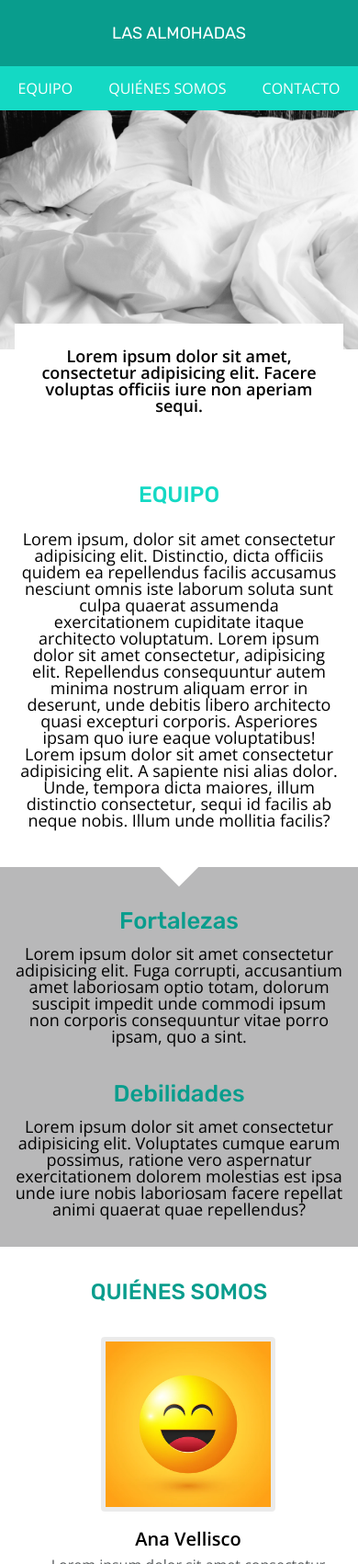
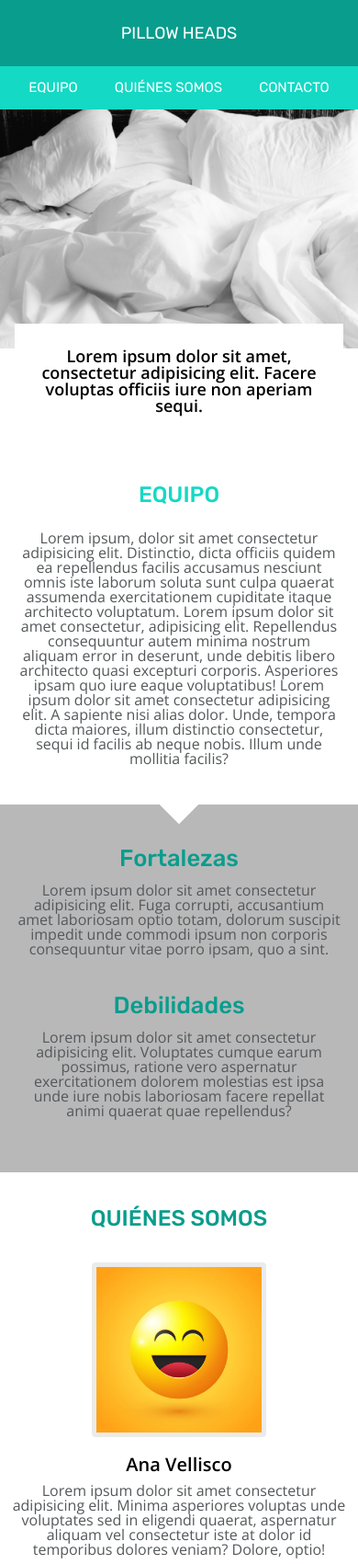
Before and after one commit to Adalab/project-promo-r-module-1-team-5, a plain HTML site: page index.html in a window 390 px wide. Shown: the top 1701 px of the page at 92% size. Drawn offline with nearby package versions, Linux system fonts and the light colour scheme.

Commit message:
finished mobile version

```diff
--- a/Styles/main.css
+++ b/Styles/main.css
@@ -1,11 +1,15 @@
 :root {
-    font-family: 'Rubik', sans-serif;
-    font-family: 'Open Sans', sans-serif;
-
-}
+    --type-r: 'Rubik', sans-serif;
+    --type-os: 'Open Sans', sans-serif;
+    --color-b: #14d9c4;
+    --color-gb: #099d8d;
+    --color-grey: #54585a;
+    --color-blondgrey: #b8b8b9;
+    --color-w: white;
+    }
 .header {
     text-align: center;
-    background-color:#099d8d;
+    background-color: var(--color-gb);
     color: white;
 }
 .almohadas {
@@ -13,24 +17,30 @@
 }
 .text-style-13 {
     font-size: 18px;
-    font-family: 'Rubik';
+    font-family: var(--type-r);
     font-weight: 400;
 }
 
 .lista-navegador {
     display: flex;
     justify-content:space-around;
-    background-color: #14d9c4;
+    background-color: var(--color-b);
     padding-top: 1rem;
     padding-bottom: 1rem;
+    padding-left: 0.7rem;
+    padding-right: 0.7rem;
 
 }
 .lista-navegador a {
     text-decoration: none;
-    color: white;
+    color: var(--color-w);
+}
+.text-style-7 {
+    font-family: var(--type-r);
+    font-size: 15px;
 }
 .text-style-5 {
-    font-family: 'Rubik';
+    font-family: var(--type-r);
     font-size: 24px;
     font-weight: 500;
     font-stretch: normal;
@@ -38,13 +48,14 @@
     line-height: 1.88;
     letter-spacing: normal;
     text-align: center;
-    color: #14d9c4
+    color: var(--color-b);
 }
 .imagen-hero {
     width:100%;
 }
 .lema {
-    background-color: white;
+    font-family: var(--type-os);
+    background-color: var(--color-w);
     position: relative;
     z-index: 1;
     bottom: 30px;
@@ -59,16 +70,19 @@
     padding: 0.65rem;
     text-align: center;
     margin: 0rem 0.7rem 2rem 0.7rem;
+    color: var(--color-blondgrey);
 }
 .equipo-titulo {
     margin-bottom: 1rem;
 }
 .text-equipo{
-    font-size: 18px;
+    font-size: 16px;
+    color: var(--color-grey);
+    font-family: var(--type-os);
 }
 
 .text-style-6 {
-    font-family: 'Rubik';
+    font-family: var(--type-r);
     font-size: 1.6rem;
     font-weight: 500;
     font-stretch: normal;
@@ -76,25 +90,30 @@
     line-height: 2.05;
     letter-spacing: normal;
     text-align: center;
-    color: #099d8d
+    color: var(--color-gb)
 }
 .cuadradito {
     width: 1.875rem;
     height: 1.875rem;
-    background-color: white;
+    background-color: var(--color-w);
     z-index: 1;
     position: absolute;
     left: 50%;
     transform: translate(-50%, -50%) rotate(45deg);
+
 }
 .f-d {
+    color: var(--color-blondgrey);
     background-color: #b8b8b9;
-    padding: 2rem 1rem 2rem 1rem;
+    padding: 2rem 1rem 3.7rem 1rem;
     text-align: center;
+
 
 }
 .f-d-texto {
-    font-size: 18px;
+    font-size: 16px;
+    font-family: var(--type-os);
+    color: var(--color-grey);
 }
 .fortalezas {
     margin-bottom: 1.7rem;
@@ -107,16 +126,14 @@
 .who-title {
     padding: 2.37rem 0 1.27rem 0;
     background-color: white;
-    color: #099d8d;
+    color: var(--color-gb);
     font-weight: bold;
     text-align: center;
     font-size: 24px;
     font-weight: 500;
-    font-family: 'Rubik', sans-serif;
+    font-family: var(--type-r);
 }
 .article {
-
-    padding-left: 20px;
     padding-top: 1rem;
     display: flex;
     flex-direction: column;
@@ -136,15 +153,16 @@
     color: black;
     padding-top: 20px;
     padding-bottom: 10px;
-    font-family: 'Open Sans', sans-serif;
+    font-family: var(--type-os);
     font-size: 20px;
 }
 
 .text {
+    font-size: 16px;
     text-align: center;
-    font-family: 'Open Sans', sans-serif;
+    font-family: var(--type-os);
     margin: 0rem 0.7rem 0.7rem 0.7rem;
-    color: #54585a;
+    color: var(--color-grey);
 }
 
 .social {
@@ -153,17 +171,16 @@
     display: flex;
     gap: 8px;
     justify-content:space-around;
-    color: #099d8d;
+    color: var(--color-gb);
     text-align: center;
-
 }
 
 .icon {
-    color: #099d8d;
+    color: var(--color-gb);
 }
 
 .footer{
-    font-family: 'Open Sans', sans-serif;
+    font-family: var(--type-os);
     display: flex;
     flex-direction: column;
     justify-content: center;
@@ -172,10 +189,9 @@
 
 
 .title-footer{
-    color:#b8b8b9;
+    color: var(--color-blondgrey);
     padding-top: 50px;
     font-size: 15px;
-
 }
 
 .links{
@@ -183,23 +199,20 @@
     padding-top:15px;
     font-weight: 600;
     font-size: 14px;
-
 }
 
 .links li{
     padding: 3px;
     text-align: center;
 
-
 }
 .links li a{
     text-decoration: none;
-    color: #54585a;
+    color: var(--color-grey);
 }
 
 
 .logo-adalab{
-
     width:116px;
     margin-bottom: 37px;
 
--- a/index.html
+++ b/index.html
@@ -17,12 +17,12 @@
 </head>
 <body>
     <header class="header">
-        <h1 class="text-style-13 almohadas">LAS ALMOHADAS</h1>
+        <h1 class="text-style-13 almohadas">PILLOW HEADS</h1>
         <nav>
             <ul class="lista-navegador">
-                <li class="Text-Style-7"><a href="#equipo">EQUIPO</a></li>
-                <li class="Text-Style-7"><a href="#quienes">QUIÉNES SOMOS</a></li>
-                <li class="Text-Style-7"><a href="#">CONTACTO</a></li>
+                <li class="text-style-7"><a href="#equipo">EQUIPO</a></li>
+                <li class="text-style-7"><a href="#quienes">QUIÉNES SOMOS</a></li>
+                <li class="text-style-7"><a href="#">CONTACTO</a></li>
             </ul>
         </nav>
     </header>
@@ -109,6 +109,7 @@
                     <li><a href=""><i class="fa-solid fa-envelope icon"></i></a></li>
                 </ul>
             </article>
+        </section>
     </main>
 <footer class="footer">
     <h4 class="title-footer">LAS ALMOHADAS © 2022</h4>
```
